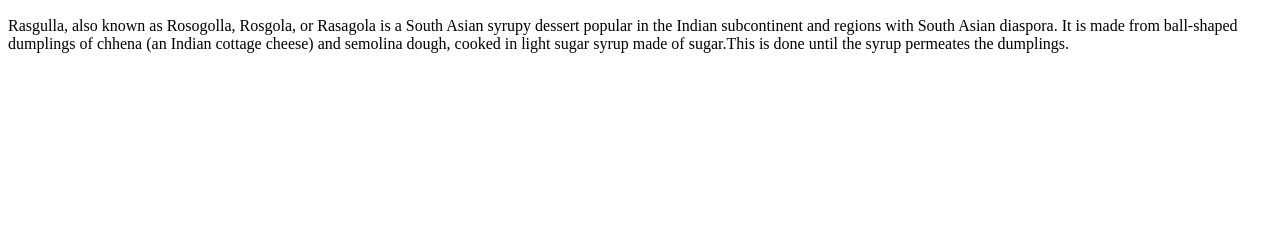
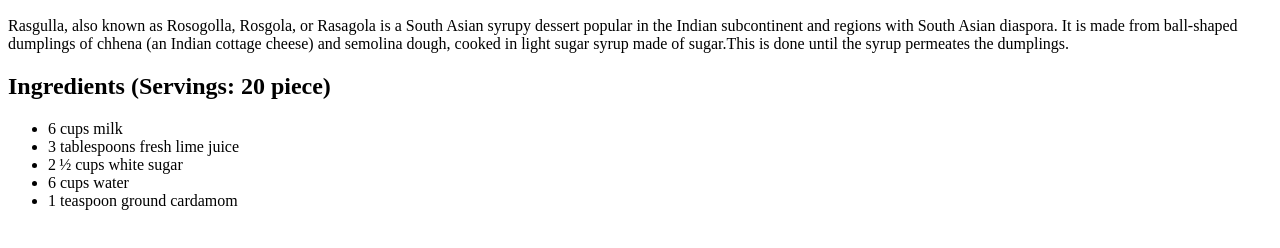
Before and after one commit to snchowdharylink/odin-recipes, a plain HTML site: page recipes/rasgulla.html in a window 1280 px wide. Shown: the part 434-682 px from the top of the page. Drawn offline with Linux system fonts and the light colour scheme.

Commit message:
List of ingredients used to make rasgullas

```diff
--- a/recipes/rasgulla.html
+++ b/recipes/rasgulla.html
@@ -21,5 +21,14 @@
       cottage cheese) and semolina dough, cooked in light sugar syrup made of
       sugar.This is done until the syrup permeates the dumplings.
     </p>
+
+    <h2>Ingredients (Servings: 20 piece)</h2>
+    <ul>
+      <li>6 cups milk</li>
+      <li>3 tablespoons fresh lime juice</li>
+      <li>2 ½ cups white sugar</li>
+      <li>6 cups water</li>
+      <li>1 teaspoon ground cardamom</li>
+    </ul>
   </body>
 </html>
```
